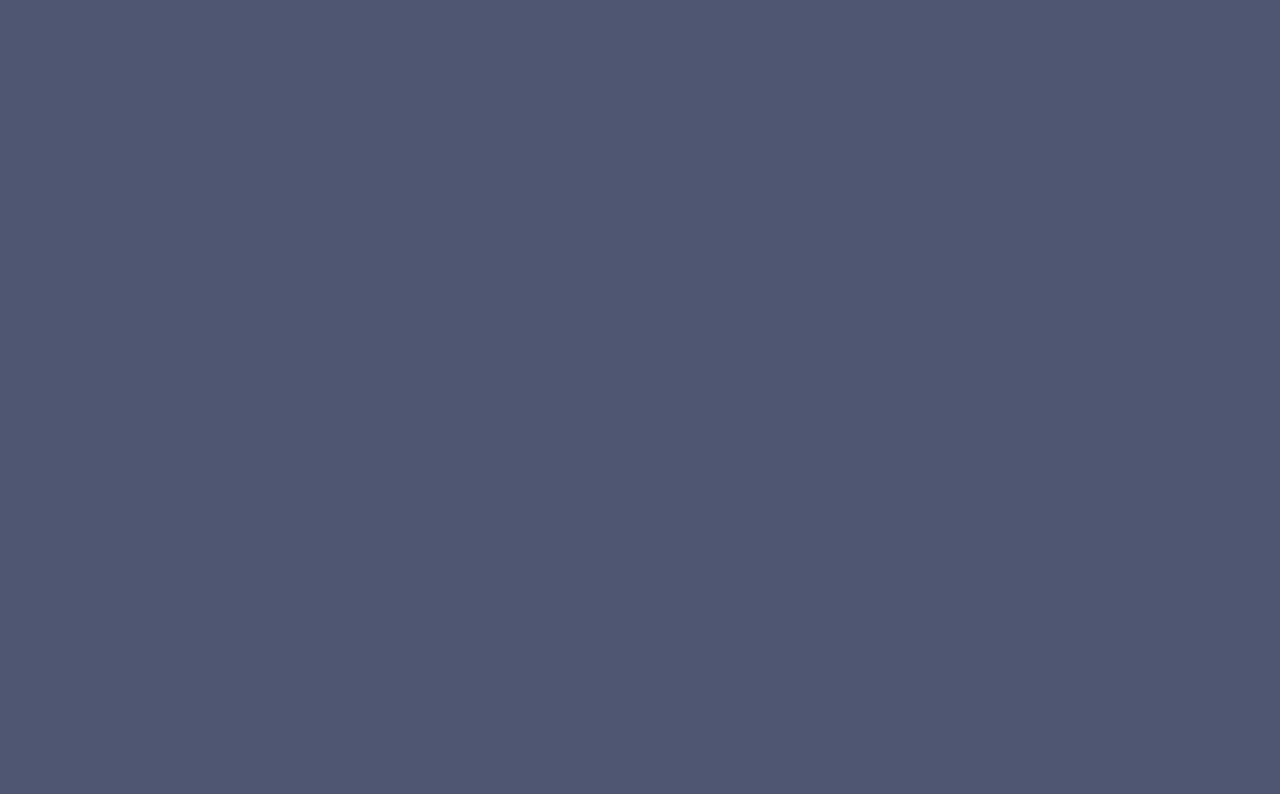
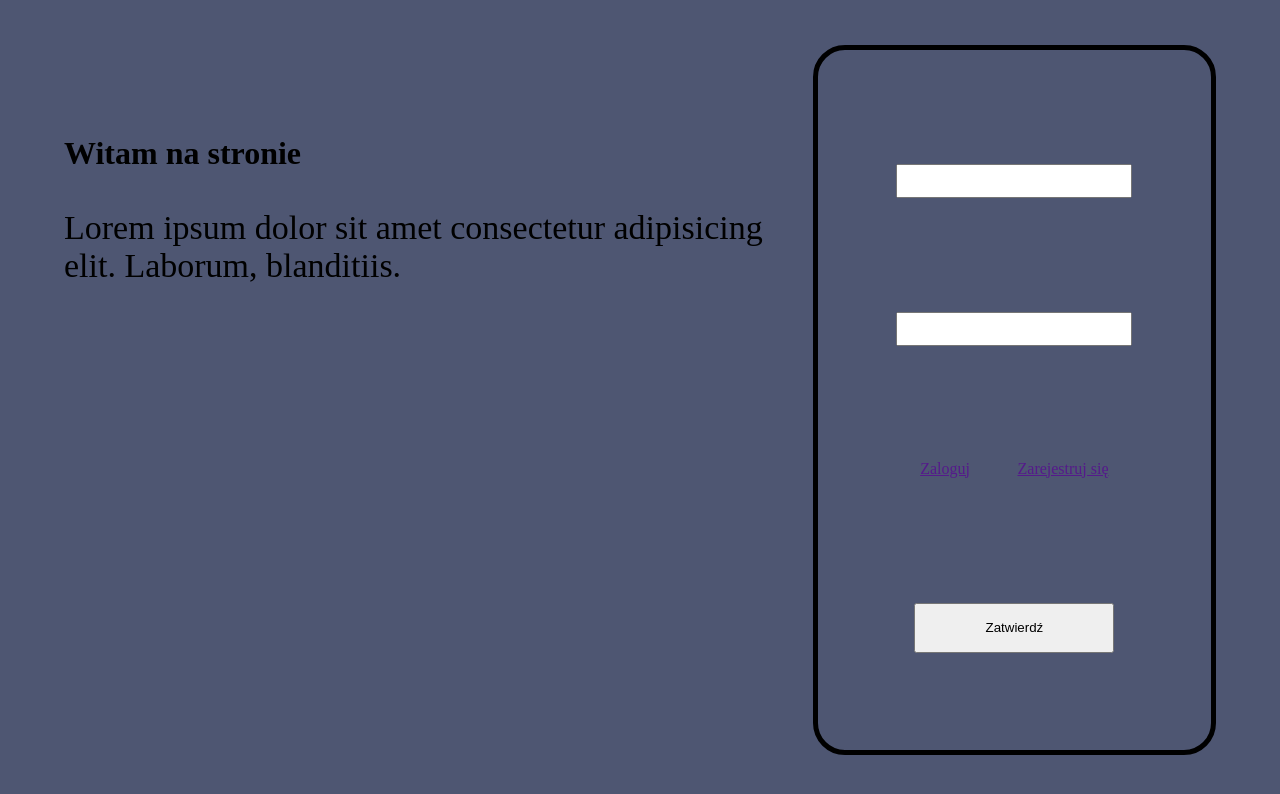
Before and after one commit to PiotrO9/MyTask, a plain HTML site: page src/index.html in a window 1280 px wide. Drawn offline with Linux system fonts and the light colour scheme.

Commit message:
Add index.html elements and styled

```diff
--- a/src/css/desktop/index.sass
+++ b/src/css/desktop/index.sass
@@ -0,0 +1,75 @@
+*
+    margin: 0
+    padding: 0
+
+body
+    width: 100%
+    height: 100vh
+    display: flex
+    justify-content: center
+    align-items: center
+
+    main
+        height: 85%
+        width: 90%
+        display: flex
+        flex-direction: row
+        justify-content: center
+        align-items: center
+
+        #ContentContainer
+            height: 100%
+            width: 65%
+
+            h1
+                margin-top: 10%
+                margin-bottom: 5%
+
+            p
+                font-size: 34px
+
+        #FormContainer
+            height: 100%
+            width: 35%
+            display: flex
+            justify-content: center
+            align-items: center
+
+            form
+                height: 700px
+                width: 480px
+                display: flex
+                border: 5px black solid
+                border-radius: 2rem
+                justify-content: space-evenly
+                align-items: center
+                flex-direction: column
+
+                #FormDatasContainer
+                    height: 65%
+                    width: 60%
+
+                    #InputsContainer
+                        height: 90%
+                        display: flex
+                        flex-direction: column
+                        justify-content: space-evenly
+
+                        input
+                            height: 30px
+
+                    #OperationContainer
+                        display: flex
+                        flex-direction: row
+                        justify-content: space-around
+
+                #SubmitContainer
+                    height: 35%
+                    width: 60%
+                    display: flex
+                    justify-content: center
+                    align-items: center
+
+                    #SubmitButton
+                        height: 50px
+                        width: 200px
--- a/src/index.html
+++ b/src/index.html
@@ -1,5 +1,5 @@
 <!DOCTYPE html>
-<html lang="en">
+<html lang="pl-PL">
 <head>
     <meta charset="UTF-8">
     <meta http-equiv="X-UA-Compatible" content="IE=edge">
@@ -13,6 +13,28 @@
     <title>MyTask</title>
 </head>
 <body>
-
+    <main>
+        <div id="ContentContainer">
+            <h1>Witam na stronie</h1>
+            <p>Lorem ipsum dolor sit amet consectetur adipisicing elit. Laborum, blanditiis.</p>
+        </div>
+        <div id="FormContainer">
+            <form action="">
+                <div id="FormDatasContainer">
+                    <div id="InputsContainer">
+                        <input id="LoginInput" type="text">
+                        <input id="PasswordInput" type="text">
+                    </div>
+                    <div id="OperationContainer">
+                        <a href="" >Zaloguj</a>
+                        <a href="" >Zarejestruj się</a>
+                    </div>
+                </div>
+                <div id="SubmitContainer">
+                    <button id="SubmitButton">Zatwierdź</button>
+                </div>
+            </form>
+        </div>
+    </main>
 </body>
 </html>
```
Also changed, not shown: src/css/desktop/index.css, 1 other file.
